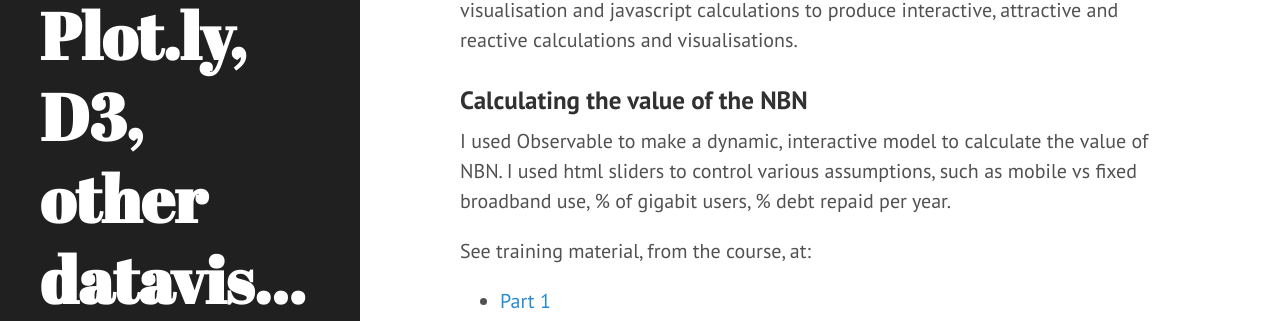
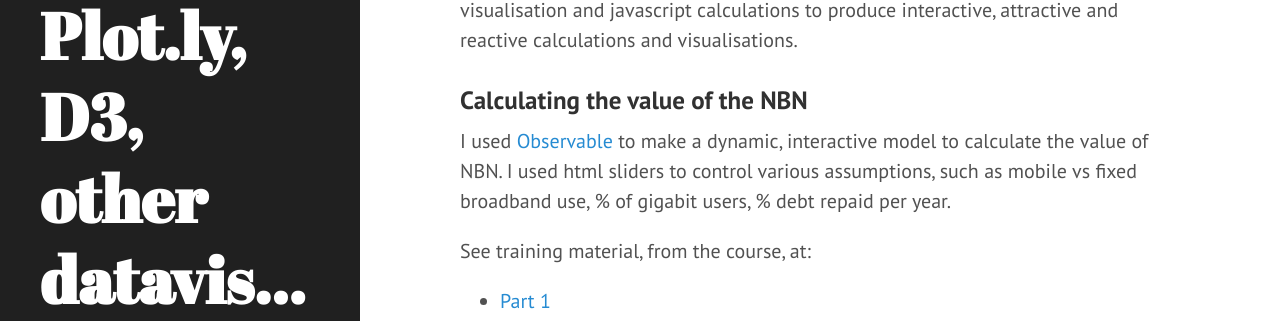
Before and after one commit to areff2000/areff2000.github.io, a Jekyll site: the page built from _posts/2018-05-01-observable.markdown, in a window 1280 px wide and 900 px high. Shown: the part 355-676 px from the top of the window. Built offline with Jekyll 4.4.1, drawn with Linux system fonts in a browser that asks for light colours; part of the change alters nothing that is shown.

```diff
--- a/_posts/2018-05-01-observable.markdown
+++ b/_posts/2018-05-01-observable.markdown
@@ -9,7 +9,7 @@ Observable is a remarkable tool that combines, html control elements, plot.ly da
 produce interactive, attractive and reactive calculations and visualisations.</p>
 
 ### Calculating the value of the NBN
-I used Observable to make a dynamic, interactive model to calculate the value of NBN.
+I used <a href="https://beta.observablehq.com/@mbostock/five-minute-introduction">Observable</a> to make a dynamic, interactive model to calculate the value of NBN.
 I used html sliders to control various assumptions, such as mobile vs fixed broadband use, % of gigabit users, % debt repaid per year.
 
 See training material, from the course, at:
```
